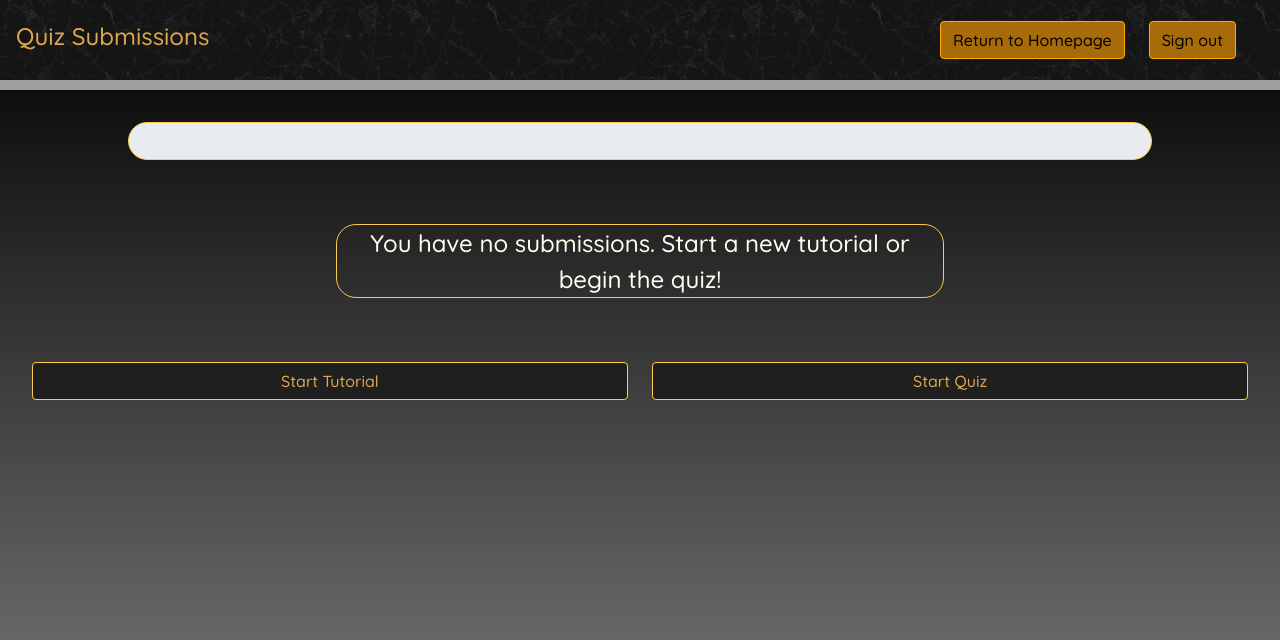
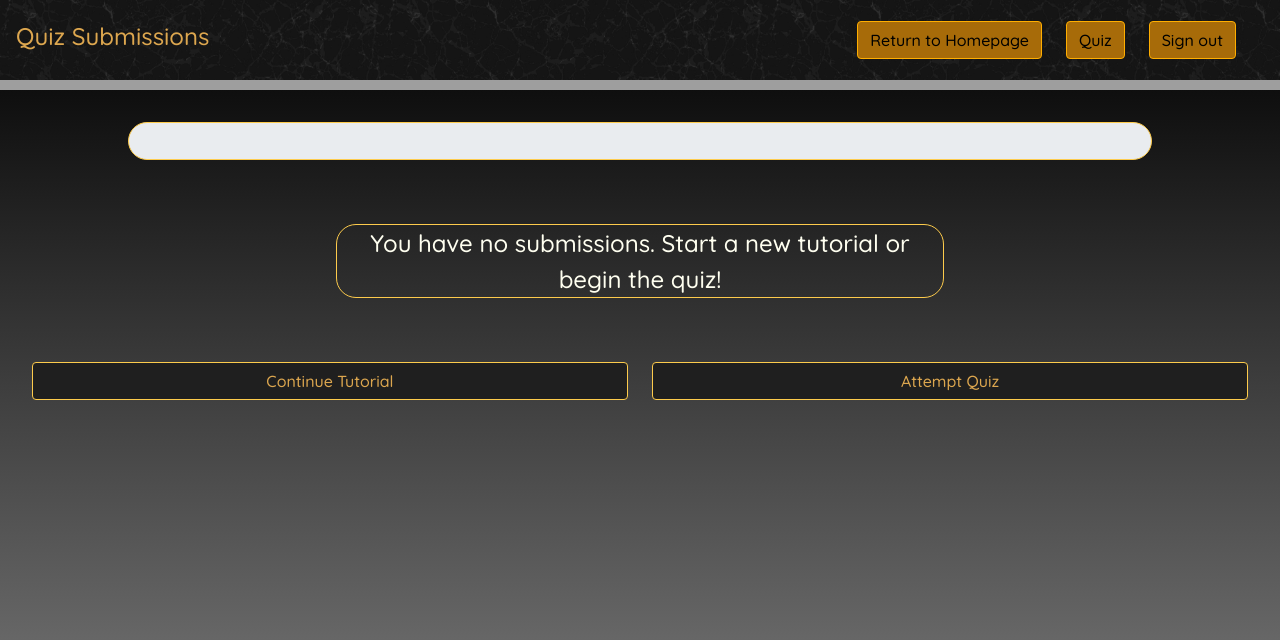
Before and after one commit to Allenator1/UWAM-Introductory-Website, a Flask app: page /submissions in a window 1280 px wide. Shown: the top 640 px of the page. Run offline with Flask 2, Linux system fonts and the light colour scheme; the visitor is signed in with stand-in values (Sample User, id 1); data comes from the database, SQL or seed files in the repository; data that the repository does not hold is empty; grey boxes are pictures that could not be loaded.

Commit message:
Adding URLs to hyperlinks

```diff
--- a/app/templates/chassis.html.jinja
+++ b/app/templates/chassis.html.jinja
@@ -32,6 +32,9 @@
                     </a>
                     <a class="submissions_button gold_button btn" href={{ url_for('submissions') }} role="button">
                         Submissions
+                    </a>
+                    <a class="quiz_button gold_button btn" href={{ url_for('quiz', quiz_id=0) }} role="button">
+                        Quiz
                     </a>
                     {% else %}
                     <a class="login_button gold_button btn" href={{ url_for('login') }} role="button">
--- a/app/templates/feedback.html
+++ b/app/templates/feedback.html
@@ -30,6 +30,9 @@
                     <a class="homepage_button gold_button btn" id="homepage_button" href= {{ url_for('index') }} role="button">
                         Return to Homepage
                    </a>
+                   <a class="quiz_button gold_button btn" href={{ url_for('quiz', quiz_id=0) }} role="button">
+                        Quiz
+                    </a>
                 </div>
             </div>
         </div>
--- a/app/templates/finance.html.jinja
+++ b/app/templates/finance.html.jinja
@@ -26,6 +26,9 @@
                     </a>
                     <a class="submissions_button gold_button btn" href={{ url_for('submissions') }} role="button">
                         Submissions
+                    </a>
+                    <a class="quiz_button gold_button btn" href={{ url_for('quiz', quiz_id=0) }} role="button">
+                        Quiz
                     </a>
                     {% else %}
                     <a class="login_button gold_button btn" href={{ url_for('login') }} role="button">
--- a/app/templates/index.html
+++ b/app/templates/index.html
@@ -30,6 +30,9 @@
                         <a class="submissions_button gold_button btn" href={{ url_for('submissions') }} role="button">
                             Submissions
                         </a>
+                        <a class="quiz_button gold_button btn" href={{ url_for('quiz', quiz_id=0) }} role="button">
+                            Quiz
+                        </a>
                         <span class="subheading" id="welcome_message"> Welcome back, {{ current_user.preferred_name }}! </span>
                         {% else %}
                         <a class="login_button gold_button btn" href={{ url_for('login') }} role="button">
@@ -59,7 +62,7 @@
                     on which of our departments might suit you the best!
                 </p>
                 {% if current_user.is_authenticated %}
-                <a class="left_btn black_button btn btn-block" href="#" role="button">
+                <a class="left_btn black_button btn btn-block" href={{url_for('continue_tutorial')}} role="button">
                     Resume your progress
                 </a>
                 <a class="right_btn black_button btn btn-block" href={{url_for('tutorial1')}} role="button">
--- a/app/templates/marketing.html.jinja
+++ b/app/templates/marketing.html.jinja
@@ -26,6 +26,9 @@
                     </a>
                     <a class="submissions_button gold_button btn" href={{ url_for('submissions') }} role="button">
                         Submissions
+                    </a>
+                    <a class="quiz_button gold_button btn" href={{ url_for('quiz', quiz_id=0) }} role="button">
+                        Quiz
                     </a>
                     {% else %}
                     <a class="login_button gold_button btn" href={{ url_for('login') }} role="button">
--- a/app/templates/powertrain.html.jinja
+++ b/app/templates/powertrain.html.jinja
@@ -29,6 +29,9 @@
                     </a>
                     <a class="submissions_button gold_button btn" href={{ url_for('submissions') }} role="button">
                         Submissions
+                    </a>
+                    <a class="quiz_button gold_button btn" href={{ url_for('quiz', quiz_id=0) }} role="button">
+                        Quiz
                     </a>
                     {% else %}
                     <a class="login_button gold_button btn" href={{ url_for('login') }} role="button">
--- a/app/templates/submissions.html
+++ b/app/templates/submissions.html
@@ -21,6 +21,7 @@
                 <div class="banner_right">
                     <a class="homepage_button gold_button btn" href= {{ url_for('index') }} role="button"> Return to Homepage </a>
                     <a class="logout_button gold_button btn" href={{ url_for('logout') }} role="button"> Sign out </a>
+                    <a class="quiz_button gold_button btn" href={{ url_for('quiz', quiz_id=0) }} role="button"> Quiz </a>
                 </div>
             </div>
         </div>
@@ -37,12 +38,12 @@
         {% if submission_stats|length == 0 %}
         <div id="no_submissions_box">
             <p id="no_submissions_message"> You have no submissions. Start a new tutorial or begin the quiz! </p>
-            <button class="gold_border left_btn black_button btn btn-block">
-                Start Tutorial
-            </button>
-            <button class="gold_border right_btn black_button btn btn-block">
-                Start Quiz
-            </button>
+            <a class="gold_border left_btn black_button btn btn-block" href={{ url_for('continue_tutorial') }}>
+                Continue Tutorial
+            </a>
+            <a class="gold_border right_btn black_button btn btn-block" href={{ url_for('quiz', quiz_id=0) }}>
+                Attempt Quiz
+            </a>
         </div>
         {% endif %}
 
--- a/app/templates/vehicle_dynamics.html.jinja
+++ b/app/templates/vehicle_dynamics.html.jinja
@@ -26,6 +26,9 @@
                     </a>
                     <a class="submissions_button gold_button btn" href={{ url_for('submissions') }} role="button">
                         Submissions
+                    </a>
+                    <a class="quiz_button gold_button btn" href={{ url_for('quiz', quiz_id=0) }} role="button">
+                        Quiz
                     </a>
                     {% else %}
                     <a class="login_button gold_button btn" href={{ url_for('login') }} role="button">
--- a/app/templates/welcome.html
+++ b/app/templates/welcome.html
@@ -25,6 +25,9 @@
                     </a>
                     <a class="submissions_button gold_button btn" href={{ url_for('submissions') }} role="button">
                         Submissions
+                    </a>
+                    <a class="quiz_button gold_button btn" href={{ url_for('quiz', quiz_id=0) }} role="button">
+                        Quiz
                     </a>
                     {% else %}
                     <a class="login_button gold_button btn" href={{ url_for('login') }} role="button">
```
